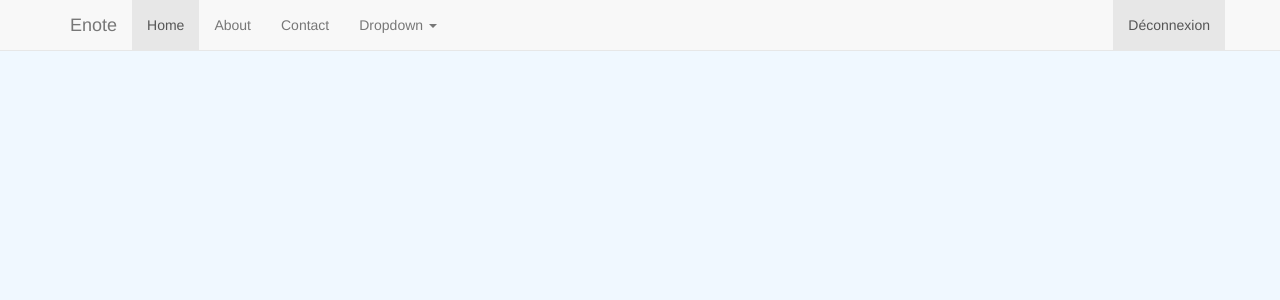
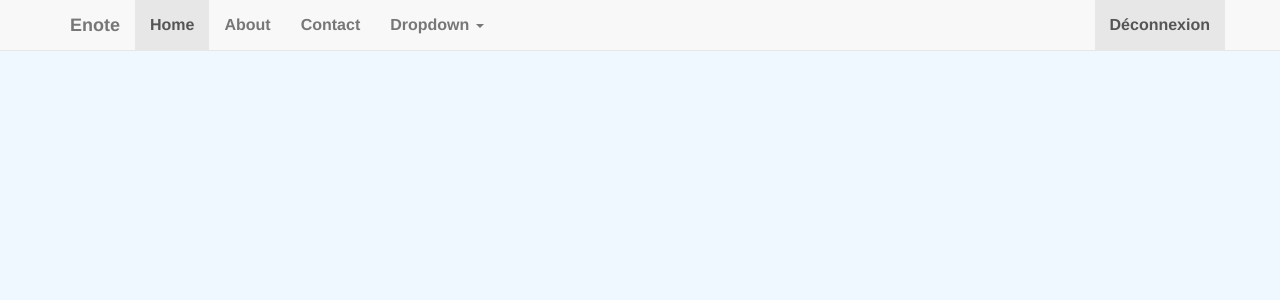
Before and after one commit to JuanTrochez/enote, a PHP site: template views/global/header.php in a window 1280 px wide. Shown: the top 300 px of the page. Run offline with PHP 8.4, Linux system fonts and the light colour scheme; the template is opened without the code that fills it: most values are stand-ins (such as "Sample title", 1, 10 or a date in 2020).

Commit message:
Styles.css  update font !

```diff
--- a/css/styles.css
+++ b/css/styles.css
@@ -3,6 +3,10 @@
 body
 {
     background: aliceblue;
+    color: #00001a;
+    font-weight: bold;
+    font-size: 16px;
+
 }
 
 .section
```
